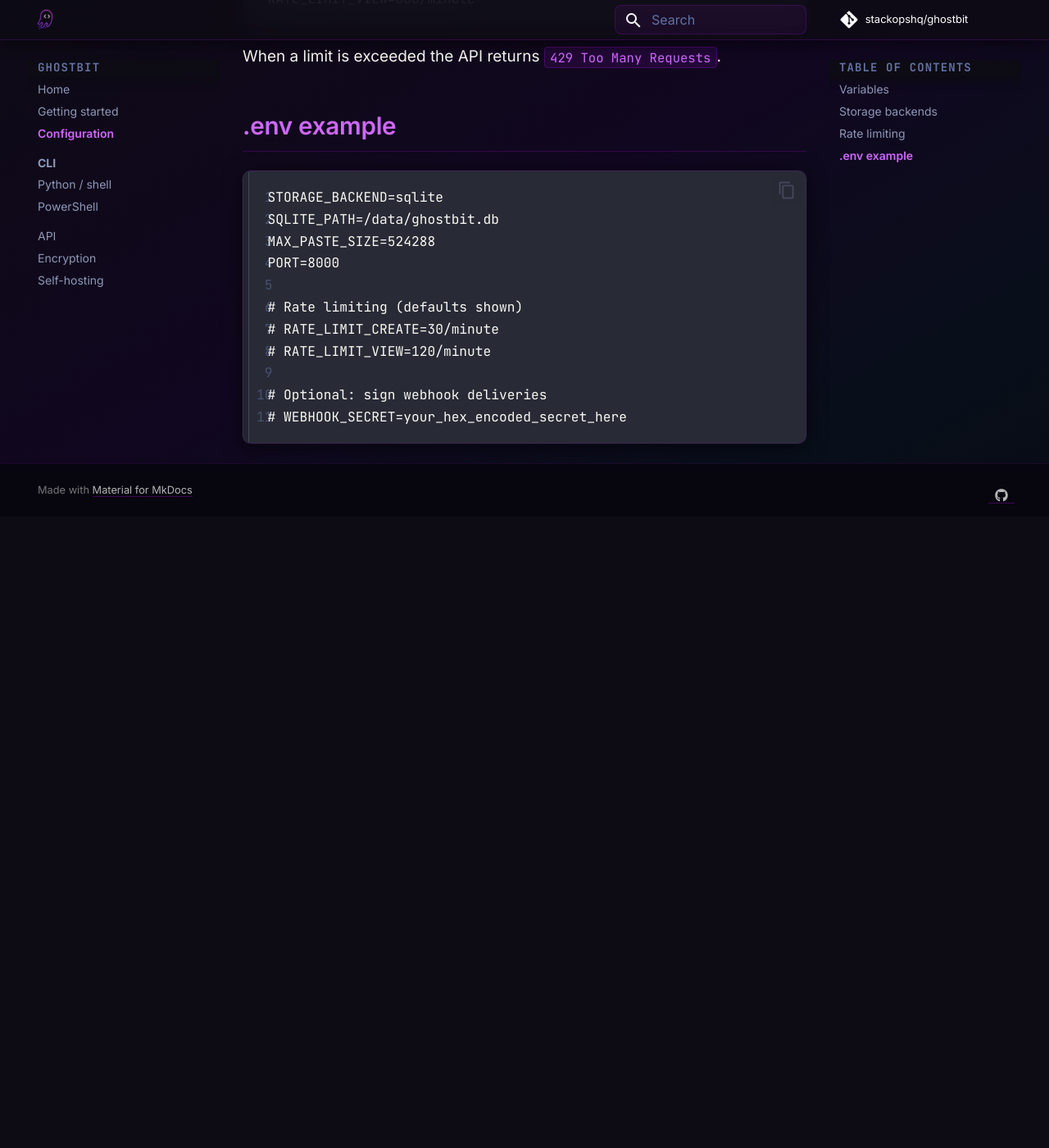
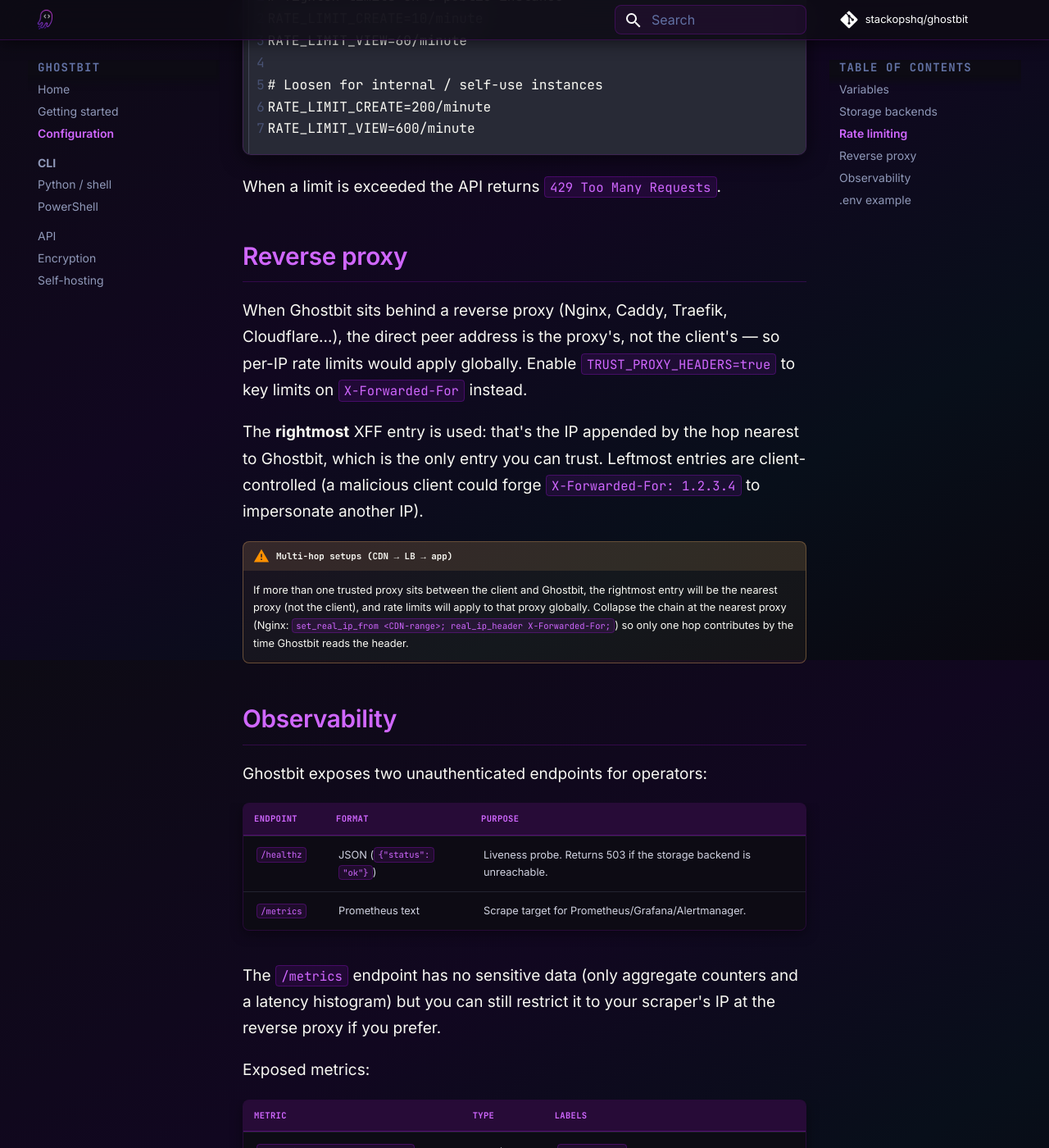
Before and after one commit to stackopshq/ghostbit, an MkDocs documentation site: the page built from docs/configuration.md, in a window 1280 px wide and 1400 px high, scrolled down 1944 px. Shown: the whole window at 82% size. Built offline with MkDocs 1.6.1 and Material for MkDocs 9.7.7, drawn with Linux system fonts in a browser that asks for light colours; comment, search, counter and statistics services are not loaded; before the commit the page ends 2574 px from its top, so only the background shows below that; some of the changed text lies outside the part shown.

Commit message:
docs: document TRUST_PROXY_HEADERS, SQLITE_POOL_SIZE, /metrics, /healthz
README and docs/configuration.md both listed the env vars in a table
but were still on the pre-refactor schema:

  * TRUST_PROXY_HEADERS landed with the XFF-spoofing fix, never got a
    row. Added, with a short explanation that the rightmost XFF entry
    is the one we trust and a call-out for multi-hop setups (CDN → LB
    → app) that need proxy-side chain collapsing.
  * SQLITE_POOL_SIZE came with the pooled SQLite refactor. Added with
    a pointer to the `ghostbit_sqlite_pool_wait_seconds` histogram as
    the signal for "bump the pool".
  * /healthz has existed since v1 but was never mentioned in the user
    docs — only in the Docker healthcheck.
  * /metrics is new (Prometheus exposition). Added a table of exposed
    counters/histograms in docs/configuration.md plus a one-liner in
    the README API section.

No code change.

````diff
--- a/docs/configuration.md
+++ b/docs/configuration.md
@@ -8,6 +8,7 @@
 |----------|---------|-------------|
 | `STORAGE_BACKEND` | `sqlite` | `sqlite` or `redis` |
 | `SQLITE_PATH` | `./ghostbit.db` | Path to the SQLite database file (Docker overrides to `/data/ghostbit.db`) |
+| `SQLITE_POOL_SIZE` | `5` | Number of pooled SQLite connections. WAL enables parallel readers; raise if `ghostbit_sqlite_pool_wait_seconds` shows contention. |
 | `REDIS_URL` | `redis://localhost:6379` | Redis connection URL |
 | `REDIS_PASSWORD` | — | Redis password. Injected into `REDIS_URL` automatically. Ignored if the URL already contains credentials. |
 | `MAX_PASTE_SIZE` | `524288` | Maximum paste size in bytes (default: 512 KB) |
@@ -15,6 +16,7 @@
 | `WEBHOOK_SECRET` | — | If set, signs webhook deliveries with HMAC-SHA256 (`X-Ghostbit-Signature`) |
 | `RATE_LIMIT_CREATE` | `30/minute` | Rate limit for paste creation per IP (`POST /api/v1/pastes`) |
 | `RATE_LIMIT_VIEW` | `120/minute` | Rate limit for paste reads per IP (`GET /api/v1/pastes/{id}`) |
+| `TRUST_PROXY_HEADERS` | `false` | Read client IP from `X-Forwarded-For` for rate-limiting. See the [Reverse proxy](#reverse-proxy) note below before enabling. |
 
 !!! info "No server-side encryption key"
     All encryption is performed client-side (AES-256-GCM in the browser or CLI). The server never sees plaintext — no `ENCRYPTION_KEY` is needed.
@@ -76,6 +78,53 @@
 
 When a limit is exceeded the API returns `429 Too Many Requests`.
 
+## Reverse proxy
+
+When Ghostbit sits behind a reverse proxy (Nginx, Caddy, Traefik, Cloudflare…),
+the direct peer address is the proxy's, not the client's — so per-IP rate limits
+would apply globally. Enable `TRUST_PROXY_HEADERS=true` to key limits on
+`X-Forwarded-For` instead.
+
+The **rightmost** XFF entry is used: that's the IP appended by the hop nearest
+to Ghostbit, which is the only entry you can trust. Leftmost entries are
+client-controlled (a malicious client could forge `X-Forwarded-For: 1.2.3.4` to
+impersonate another IP).
+
+!!! warning "Multi-hop setups (CDN → LB → app)"
+    If more than one trusted proxy sits between the client and Ghostbit, the
+    rightmost entry will be the nearest proxy (not the client), and rate
+    limits will apply to that proxy globally. Collapse the chain at the
+    nearest proxy (Nginx: `set_real_ip_from <CDN-range>; real_ip_header
+    X-Forwarded-For;`) so only one hop contributes by the time Ghostbit
+    reads the header.
+
+## Observability
+
+Ghostbit exposes two unauthenticated endpoints for operators:
+
+| Endpoint | Format | Purpose |
+|----------|--------|---------|
+| `/healthz` | JSON (`{"status": "ok"}`) | Liveness probe. Returns 503 if the storage backend is unreachable. |
+| `/metrics` | Prometheus text | Scrape target for Prometheus/Grafana/Alertmanager. |
+
+The `/metrics` endpoint has no sensitive data (only aggregate counters and a
+latency histogram) but you can still restrict it to your scraper's IP at the
+reverse proxy if you prefer.
+
+Exposed metrics:
+
+| Metric | Type | Labels |
+|--------|------|--------|
+| `ghostbit_pastes_created_total` | counter | `has_password` |
+| `ghostbit_pastes_viewed_total` | counter | `burned` |
+| `ghostbit_pastes_deleted_total` | counter | — |
+| `ghostbit_webhook_deliveries_total` | counter | `outcome` (`ok` \| `timeout` \| `error` \| `ssrf_blocked`) |
+| `ghostbit_http_request_duration_seconds` | histogram | `method`, `path`, `status` |
+| `ghostbit_sqlite_pool_wait_seconds` | histogram | — |
+
+`/healthz` and `/metrics` are excluded from the HTTP latency histogram so probe
+traffic doesn't skew P99.
+
 ## .env example
 
 ```env
@@ -84,10 +133,17 @@
 MAX_PASTE_SIZE=524288
 PORT=8000
 
+# SQLite pool (bump if ghostbit_sqlite_pool_wait_seconds shows contention)
+# SQLITE_POOL_SIZE=5
+
 # Rate limiting (defaults shown)
 # RATE_LIMIT_CREATE=30/minute
 # RATE_LIMIT_VIEW=120/minute
 
+# Enable when behind a reverse proxy — rightmost X-Forwarded-For entry
+# is used as the rate-limit key. See the Reverse proxy section above.
+# TRUST_PROXY_HEADERS=true
+
 # Optional: sign webhook deliveries
 # WEBHOOK_SECRET=your_hex_encoded_secret_here
 ```
````
Also changed, not shown: README.md (+3 -1 lines).
